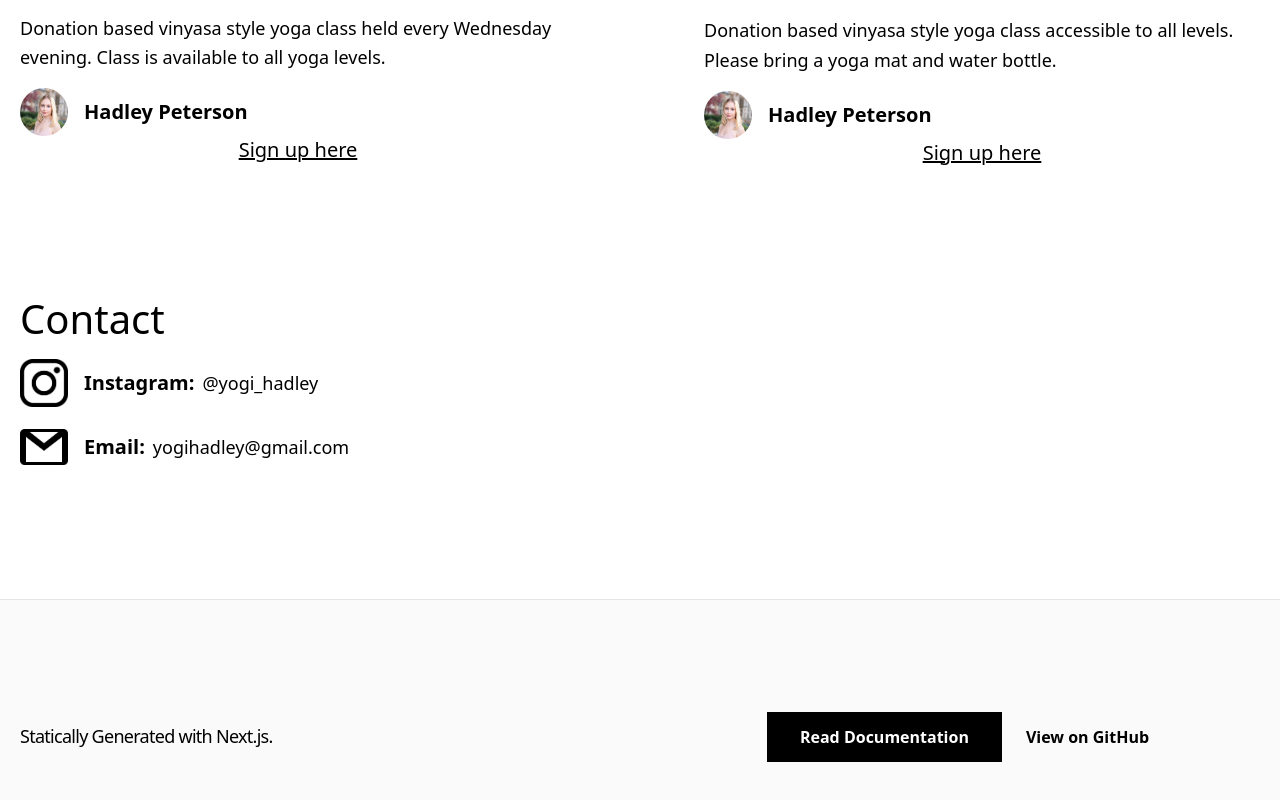
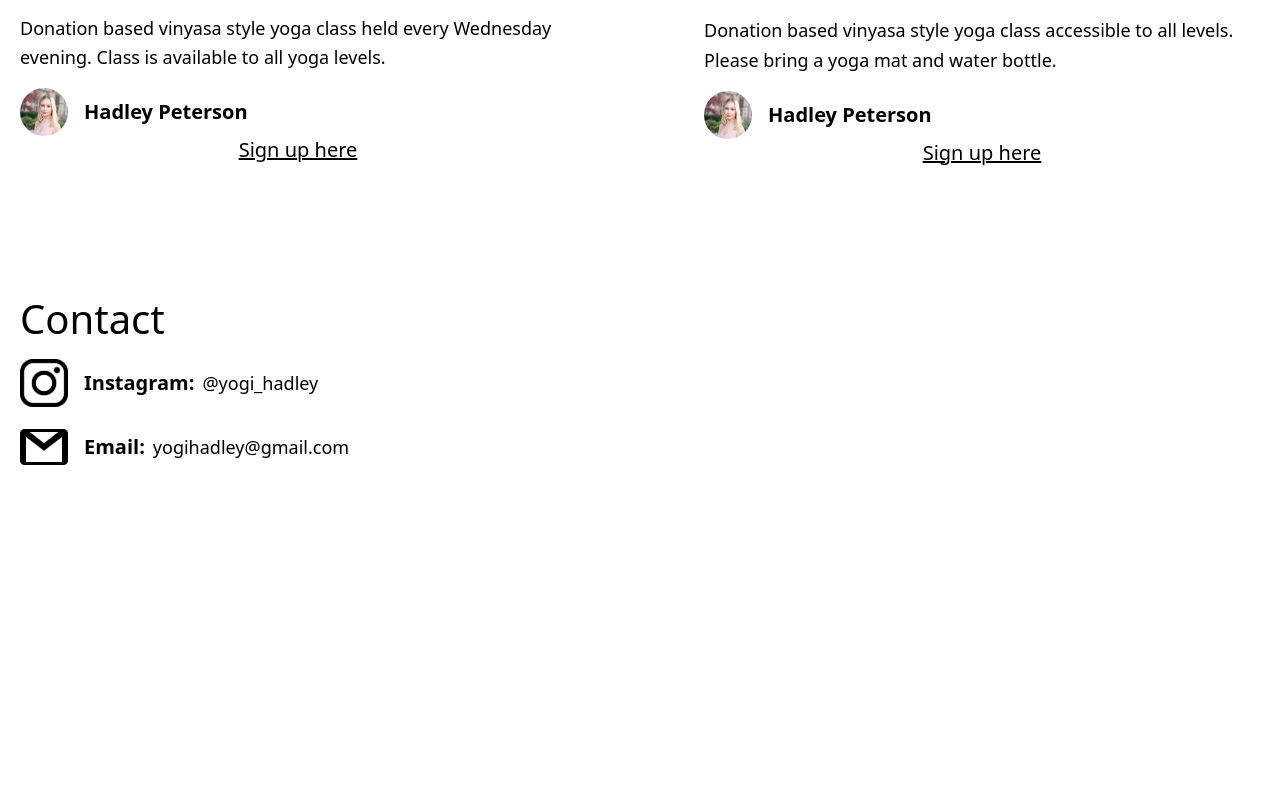
Before and after one commit to hadpeter/yoga-website, a Next.js app: page / in a window 1280 px wide. Shown: the part 2267-3067 px from the top of the page. After the commit the page ends 2866 px from the top, so only its background shows below. Built offline with nearby package versions, Linux system fonts and the light colour scheme.

Commit message:
remove footer

```diff
--- a/components/layout.tsx
+++ b/components/layout.tsx
@@ -1,5 +1,4 @@
 import Alert from './alert'
-import Footer from './footer'
 import Meta from './meta'
 
 type Props = {
@@ -15,7 +14,6 @@ const Layout = ({ preview, children }: Props) => {
         <Alert preview={preview} />
         <main>{children}</main>
       </div>
-      <Footer />
     </>
   )
 }
```
